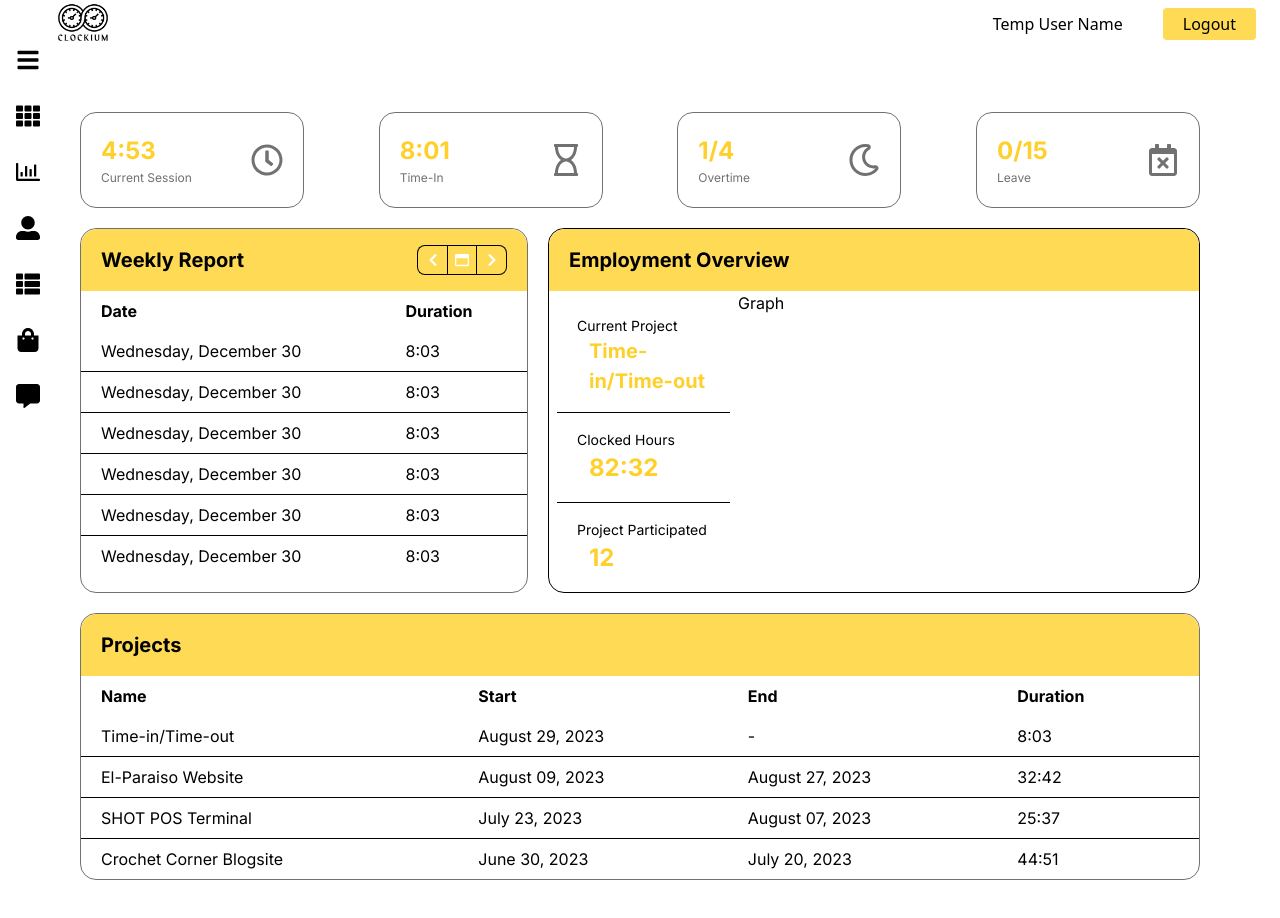
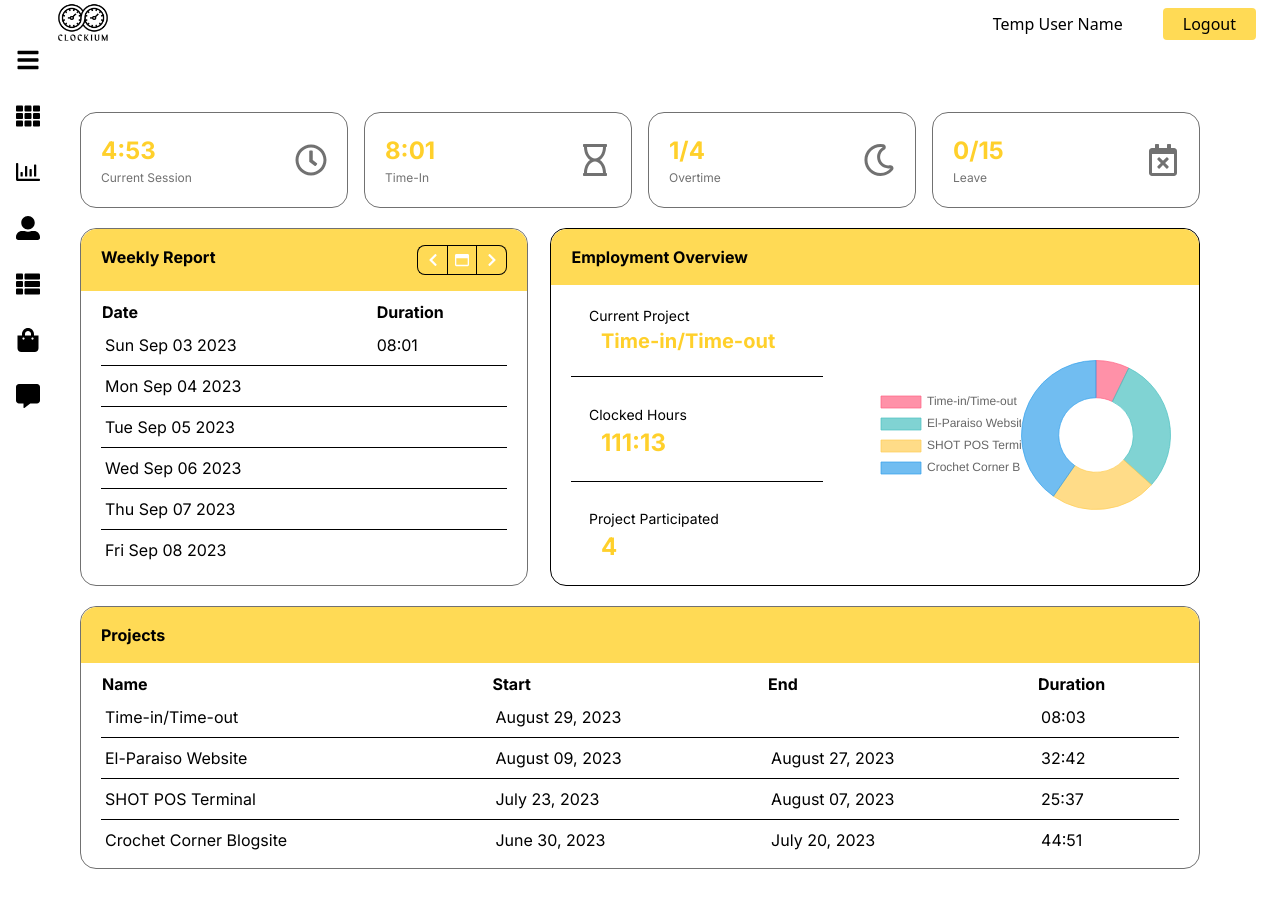
Before and after one commit to prince-bojji/hacktiv, a React (Vite) app in the folder hacktiv/: page / in a window 1280 px wide. Shown: the top 918 px of the page. Built offline with nearby package versions, Linux system fonts and the light colour scheme; a web font is replaced by a local one.

Commit message:
added graph and variables

```diff
--- a/hacktiv/package.json
+++ b/hacktiv/package.json
@@ -10,7 +10,9 @@
     "preview": "vite preview"
   },
   "dependencies": {
+    "chart.js": "^4.4.0",
     "react": "^18.2.0",
+    "react-chartjs-2": "^5.2.0",
     "react-dom": "^18.2.0",
     "react-icons": "^4.10.1",
     "react-router": "^6.15.0",
--- a/hacktiv/src/pages/Dashboard.jsx
+++ b/hacktiv/src/pages/Dashboard.jsx
@@ -1,4 +1,23 @@
 import React from 'react'
+import {
+  Chart as ChartJS,
+  ArcElement,
+  Tooltip,
+  Legend
+} from 'chart.js'
+
+import {Doughnut} from 'react-chartjs-2'
+
+import 'chart.js/auto'
+
+ChartJS.register(
+  ArcElement,
+  Tooltip,
+  Legend
+);
+
+
+
 import {
   FaRegClock,
   FaRegHourglass,
@@ -10,40 +29,207 @@ import {
 } from 'react-icons/fa';
 
 function Dashboard() {
+
+  //Add here calculation for the current time starting the time-in from the time tracker
+  let currentSession = '4:53'
+
+  //Replace this with the variable for the time-in from the time tracker
+  const timeIn = '8:01'
+
+  //Replace this with the value from database
+  const overtimes = 1
+  const leaves = 0
+
+  const projects = [{
+    id: 1,
+    name: 'Time-in/Time-out',
+    start: 'August 29, 2023',
+    end: '',
+    duration: '08:03'
+  },
+  {
+    id: 2,
+    name: 'El-Paraiso Website',
+    start: 'August 09, 2023',
+    end: 'August 27, 2023',
+    duration: '32:42'
+  },
+  {
+    id: 3,
+    name: 'SHOT POS Terminal',
+    start: 'July 23, 2023',
+    end: 'August 07, 2023',
+    duration: '25:37'
+  },
+  {
+    id: 4,
+    name: 'Crochet Corner Blogsite',
+    start: 'June 30, 2023',
+    end: 'July 20, 2023',
+    duration: '44:51'
+  },
+]
+
+  const totalProjects = projects.length;
+  console.log("Total Number of Projects:", totalProjects);
+
+  const customColors = [
+    'rgba(255, 99, 132, 0.7)',   // Red
+    'rgba(75, 192, 192, 0.7)',   // Green
+    'rgba(255, 205, 86, 0.7)',   // Yellow
+    'rgba(54, 162, 235, 0.7)',   // Blue
+    'rgba(153, 102, 255, 0.7)',  // Purple
+    'rgba(255, 159, 64, 0.7)',   // Orange
+    'rgba(255, 0, 0, 0.7)',      // Bright Red
+    'rgba(0, 255, 0, 0.7)',      // Bright Green
+    'rgba(0, 0, 255, 0.7)',      // Bright Blue
+    'rgba(255, 255, 0, 0.7)',    // Bright Yellow
+    'rgba(255, 0, 255, 0.7)',    // Magenta
+    'rgba(0, 255, 255, 0.7)',    // Cyan
+    'rgba(128, 128, 128, 0.7)',  // Gray
+    'rgba(128, 0, 0, 0.7)',      // Maroon
+    'rgba(128, 128, 0, 0.7)',    // Olive
+    'rgba(0, 128, 0, 0.7)',      // Green
+    'rgba(128, 0, 128, 0.7)',    // Purple
+    'rgba(0, 128, 128, 0.7)',    // Teal
+    'rgba(0, 0, 128, 0.7)',      // Navy
+    'rgba(255, 140, 0, 0.7)',    // Dark Orange
+    'rgba(139, 0, 139, 0.7)',    // Dark Magenta
+    'rgba(0, 100, 0, 0.7)',      // Dark Green
+    'rgba(205, 133, 63, 0.7)',   // Peru
+    'rgba(218, 165, 32, 0.7)'    // Goldenrod
+    // Add more colors as needed
+  ];
+
+  const customHoverColors = [
+    'rgba(255, 99, 132, 1)',   // Red
+    'rgba(75, 192, 192, 1)',   // Green
+    'rgba(255, 205, 86, 1)',   // Yellow
+    'rgba(54, 162, 235, 1)',   // Blue
+    'rgba(153, 102, 255, 1)',  // Purple
+    'rgba(255, 159, 64, 1)',   // Orange
+    'rgba(255, 0, 0, 1)',      // Bright Red
+    'rgba(0, 255, 0, 1)',      // Bright Green
+    'rgba(0, 0, 255, 1)',      // Bright Blue
+    'rgba(255, 255, 0, 1)',    // Bright Yellow
+    'rgba(255, 0, 255, 1)',    // Magenta
+    'rgba(0, 255, 255, 1)',    // Cyan
+    'rgba(128, 128, 128, 1)',  // Gray
+    'rgba(128, 0, 0, 1)',      // Maroon
+    'rgba(128, 128, 0, 1)',    // Olive
+    'rgba(0, 128, 0, 1)',      // Green
+    'rgba(128, 0, 128, 1)',    // Purple
+    'rgba(0, 128, 128, 1)',    // Teal
+    'rgba(0, 0, 128, 1)',      // Navy
+    'rgba(255, 140, 0, 1)',    // Dark Orange
+    'rgba(139, 0, 139, 1)',    // Dark Magenta
+    'rgba(0, 100, 0, 1)',      // Dark Green
+    'rgba(205, 133, 63, 1)',   // Peru
+    'rgba(218, 165, 32, 1)'    // Goldenrod
+  ];
+
+  const labels = projects.map((project) => project.name)
+
+  const durations = projects.map((project) => {
+    const [hours, minutes] = project.duration.split(':');
+    console.log('durations: ' + hours, '', minutes)
+    return parseFloat(hours) + parseFloat(minutes) / 60;
+  });
+
+  const data = {
+    labels: labels,
+    datasets: [
+      {
+        label: 'Hours',
+        backgroundColor: customColors,
+        borderColor: customColors,
+        borderWidth: 1,
+        hoverBackgroundColor: customHoverColors,
+        hoverBorderColor: customHoverColors,
+        data: durations,
+      },
+    ],
+  };
+
+
+
+  const options = {
+    plugins: {
+      legend: {
+        position: 'left',
+        responsive: true,
+        maintainAspectRatio: false,
+      },
+    },
+  };
+
+  const daysOfWeek = ['Monday', 'Tuesday', 'Wednesday', 'Thursday', 'Friday', 'Saturday'];
+  const currentDate = new Date();
+
+  // Calculate the dates for the current week
+  const dates = [];
+  for (let i = 0; i < 6; i++) {
+    const date = new Date(currentDate);
+    date.setDate(currentDate.getDate() + i);
+    dates.push(date.toDateString());
+  }
+
+  function calculateTotalDuration(projects) {
+    let totalMinutes = 0;
+
+    for (const project of projects) {
+      const [hours, minutes] = project.duration.split(":");
+      totalMinutes += parseInt(hours) * 60 + parseInt(minutes);
+    }
+
+  const totalHours = Math.floor(totalMinutes / 60);
+  const remainingMinutes = totalMinutes % 60;
+
+  return `${totalHours.toString().padStart(2, '0')}:${remainingMinutes.toString().padStart(2, '0')}`;
+  }
+
+  const totalDuration = calculateTotalDuration(projects);
+  console.log("Total Duration for All Projects:", totalDuration);
+
+  // Add here weekly duraiton per day
+  const weeklyDuration = ['08:01', '']
+
+
+
   return (
     <div className='font-inter'>
       {/* TILES */}
-      <div className='flex justify-between mb-5 '>
-        <div className='w-[20%] border border-tertiary-a rounded-2xl flex justify-between p-5'>
+      <div className='grid  md:grid-cols-2 lg:grid-cols-4 gap-4 mb-5'>
+        <div className=' border border-tertiary-a rounded-2xl flex justify-between p-5'>
           <div>
-            <p className='font-bold text-accent text-[24px]'>4:53</p>
+            <p className='font-bold text-accent text-[24px]'>{currentSession}</p>
             <p className='text-tertiary-a text-[12px]'>Current Session</p>
           </div>
           <div className='flex items-center'>
             <FaRegClock className='fa-2xl text-tertiary-a'/>
           </div>
         </div>
-        <div className='w-[20%] border border-tertiary-a rounded-2xl flex justify-between p-5'>
+        <div className=' border border-tertiary-a rounded-2xl flex justify-between p-5'>
           <div>
-            <p className='font-bold text-accent text-[24px]'>8:01</p>
+            <p className='font-bold text-accent text-[24px]'>{timeIn}</p>
             <p className='text-tertiary-a text-[12px]'>Time-In</p>
           </div>
             <div className='flex items-center'>
              <FaRegHourglass className='fa-2xl text-tertiary-a'/>
             </div>
         </div>
-        <div className='w-[20%] border border-tertiary-a rounded-2xl flex justify-between p-5'>
+        <div className=' border border-tertiary-a rounded-2xl flex justify-between p-5'>
             <div>
-              <p className='font-bold text-accent text-[24px]'>1/4</p>
+              <p className='font-bold text-accent text-[24px]'>{overtimes}/4</p>
               <p className='text-tertiary-a text-[12px]'>Overtime</p>
             </div>
             <div className='flex items-center'>
               <FaRegMoon className='fa-2xl text-tertiary-a'/>
             </div>
         </div>
-        <div className='w-[20%] border border-tertiary-a rounded-2xl flex justify-between p-5'>
+        <div className='border border-tertiary-a rounded-2xl flex justify-between p-5'>
             <div>
-              <p className='font-bold text-accent text-[24px]'>0/15</p>
+              <p className='font-bold text-accent text-[24px]'>{leaves}/15</p>
               <p className='text-tertiary-a text-[12px]'>Leave</p>
             </div>
             <div className='flex items-center'>
@@ -52,81 +238,77 @@ function Dashboard() {
         </div>
       </div>
 
-      <div className='flex justify-between mb-5'>
+      <div className='lg:flex   justify-between mb-2'>
         {/* WEEKLY REPORT  */}
-        <div className='w-[40%] border border-tertiary-a rounded-2xl mr-5'>
+        <div className='lg:w-[40%] mb-3 border border-tertiary-a rounded-2xl'>
           <div className='flex justify-between rounded-tl-2xl rounded-tr-2xl p-5 py-4 bg-accent-a'>
-            <p className='font-bold text-teriary text-[20px]'>Weekly Report</p>
+            <p className='font-bold text-teriary text-[16px]'>Weekly Report</p>
             <div className='flex items-center'>
               <div className='flex justify-center items-center w-[30px] h-[30px] border-teriary border-t border-l border-b rounded-tl-lg rounded-bl-lg'>
+                 {/* CLICKABLE, MOVES PER WEEK */}
                 <FaChevronLeft className='text-primary  fa-sm'/>
               </div>
               <div className='flex justify-center items-center w-[30px] h-[30px] border border-teriary'>
+                 {/* CLICKABLE, SHOWS THE WEEK, THE GIVEN DAY IS INCLUDED */}
                 <FaRegWindowMaximize className='text-primary fa-sm'/>
               </div>
               <div className='flex justify-center items-center w-[30px] h-[30px] border-teriary border-t border-r border-b rounded-tr-lg rounded-br-lg'>
+                 {/* CLICKABLE, MOVES PER WEEK */}
                 <FaChevronRight className='text-primary fa-sm'/>
               </div>
             </div>
           </div>
-          <div className='flex p-2 px-5 font-bold'>
-            <p className='w-[75%]'> Date</p>
-            <p className=''>Duration</p>
-          </div>
-                    <div className='flex p-2 px-5'>
-                      <p className='w-[75%]'>Wednesday, December 30</p>
-                      <p>8:03</p>
-                    </div>
-                    <hr/>
-                    <div className='flex p-2 px-5'>
-                      <p className='w-[75%]'>Wednesday, December 30</p>
-                      <p>8:03</p>
-                    </div>
-                    <hr/>
-                    <div className='flex p-2 px-5'>
-                      <p className='w-[75%]'>Wednesday, December 30</p>
-                      <p>8:03</p>
-                    </div>
-                    <hr/>
-                    <div className='flex p-2 px-5'>
-                      <p className='w-[75%]'>Wednesday, December 30</p>
-                      <p>8:03</p>
-                    </div>
-                    <hr/>
-                    <div className='flex p-2 px-5'>
-                      <p className='w-[75%]'>Wednesday, December 30</p>
-                      <p>8:03</p>
-                    </div>
-                    <hr/>
-                    <div className='flex p-2 px-5 mb-1'>
-                      <p className='w-[75%]'>Wednesday, December 30</p>
-                      <p>8:03</p>
-                    </div>
+          <div className='px-5 py-2'>
+          <table className='w-full'>
+          <thead>
+            <tr className='font-bold text-left'>
+              <th className=''>Date</th>
+              <th className=''>Duration</th>
+            </tr>
+          </thead>
+          <tbody>
+            {daysOfWeek.map((day, index) => (
+              <tr key={day} className={`${index !== dates.length - 1 ? 'border-b' :''}`}>
+                <td className='py-2 px-1'>{dates[index]}</td>
+                <td>{weeklyDuration[index]}</td>
+              </tr>
+            ))}
+          </tbody>
+        </table>
+        </div>
+
+
         </div>
         {/* OVERVIEW */}
-        <div className='flex-grow border border-teriary rounded-2xl'>
+        <div className='lg:w-[58%] mb-3 border border-teriary rounded-2xl'>
           <div className='rounded-tl-2xl rounded-tr-2xl p-5 py-4 bg-accent-a'>
-            <div  className='font-bold text-teriary text-[20px]'>Employment Overview</div>
+            <div  className='font-bold text-teriary text-[16px]'>Employment Overview</div>
           </div>
-          <div className='flex'>
-            <div className='w-[40%] px-2 flex flex-col justify-between'>
-              <div className='px-5 py-4 pt-6'>
+          <div className='lg:flex'>
+            <div className='flex-grow px-5 flex lg:flex-col justify-between'>
+              <div className='pt-[8%] lg:pb-[8%] px-[2%] lg:px-[7%] lg:border-b'>
                 <p className='text-[14px] text-teriary'>Current Project</p>
-                <p className='font-bold text-accent text-[20px] ml-3  '>Time-in/Time-out</p>
+                <p className='font-bold text-accent text-[20px] lg:ml-3 '>{projects[0].name}</p>
               </div>
-              <hr/>
-              <div className='px-5 py-4 '>
+
+              <div className='pt-[8%] lg:pb-[8%] px-[2%]  lg:px-[7%] lg:border-b'>
                 <p className='text-[14px] text-teriary'>Clocked Hours</p>
-                <p className='font-bold text-accent text-[24px] ml-3  '>82:32</p>
+                <p className='font-bold text-accent text-[24px] lg:ml-3  '>{totalDuration}</p>
               </div>
-              <hr/>
-              <div className='px-5 py-4'>
+
+              <div className='pt-[8%] lg:pb-[8%] px-[2%]  lg:px-[7%]  '>
                 <p className='text-[14px] text-teriary'>Project Participated</p>
-                <p className='font-bold text-accent text-[24px] ml-3  '>12</p>
+                <p className='font-bold text-accent text-[24px] lg:ml-3 '>{totalProjects}</p>
               </div>
             </div>
-            <div className='bg-teriary w-full'>
-              Graph
+            <div className='lg:w-[55%] flex justify-center items-center'>
+              <div className='h-[100%] '>
+                <Doughnut
+                data= {data}
+                options= {options}
+
+                className=''/>
+              </div>
             </div>
           </div>
 
@@ -135,44 +317,32 @@ function Dashboard() {
 
       {/* PROJECTS */}
       <div>
-      <div className='w-full border border-tertiary-a rounded-2xl'>
-          <div className='flex justify-between rounded-tl-2xl rounded-tr-2xl p-5 py-4 bg-accent-a'>
-            <p className='text-[20px] font-bold text-teriary'>Projects</p>
-          </div>
-          <div className='flex p-2 px-5 font-bold'>
-            <p className='w-[35%]'> Name</p>
-            <p className='w-[25%]'>Start</p>
-            <p className='w-[25%]'>End</p>
-            <p className=''>Duration</p>
-          </div>
-                    <div className='flex p-2 px-5'>
-                      <p className='w-[35%]'>Time-in/Time-out</p>
-                      <p className='w-[25%]'>August 29, 2023</p>
-                      <p className='w-[25%]'>-</p>
-                      <p>8:03</p>
-                    </div>
-                    <hr/>
-                    <div className='flex p-2 px-5'>
-                      <p className='w-[35%]'>El-Paraiso Website</p>
-                      <p className='w-[25%]'>August 09, 2023</p>
-                      <p className='w-[25%]'>August 27, 2023</p>
-                      <p>32:42</p>
-                    </div>
-                    <hr/>
-                    <div className='flex p-2 px-5'>
-                      <p className='w-[35%]'>SHOT POS Terminal</p>
-                      <p className='w-[25%]'>July 23, 2023</p>
-                      <p className='w-[25%]'>August 07, 2023</p>
-                      <p>25:37</p>
-                    </div>
-                    <hr/>
-                    <div className='flex p-2 px-5'>
-                      <p className='w-[35%]'>Crochet Corner Blogsite</p>
-                      <p className='w-[25%]'>June 30, 2023</p>
-                      <p className='w-[25%]'>July 20, 2023</p>
-                      <p>44:51</p>
-                    </div>
-
+        <div className='w-full border border-tertiary-a rounded-2xl text-[14px] lg:text-[16px]'>
+            <div className='flex justify-between rounded-tl-2xl rounded-tr-2xl p-5 py-4 bg-accent-a'>
+              <p className='text-[16px] font-bold text-teriary'>Projects</p>
+            </div>
+            <div className='px-5 py-2'>
+            <table className='w-full'>
+              <thead>
+                <tr className='text-left'>
+                  <th>Name</th>
+                  <th>Start</th>
+                  <th>End</th>
+                  <th>Duration</th>
+                </tr>
+              </thead>
+              <tbody className=''>
+                {projects.map((project, index) => (
+                  <tr key={project.id} className={` ${index !== projects.length - 1 ? 'border-b' :''}`}  >
+                    <td className = 'py-2 px-1'>{project.name}</td>
+                    <td className = 'py-2 px-1'>{project.start}</td>
+                    <td className = 'py-2 px-1'>{project.end}</td>
+                    <td className = 'py-2 px-1'>{project.duration}</td>
+                  </tr>
+                ))}
+              </tbody>
+            </table>
+            </div>
         </div>
       </div>
 
```
Also changed, not shown: hacktiv/tailwind.config.js (+7 -0 lines), 1 other file (tests, documents, lock files or other folders).
